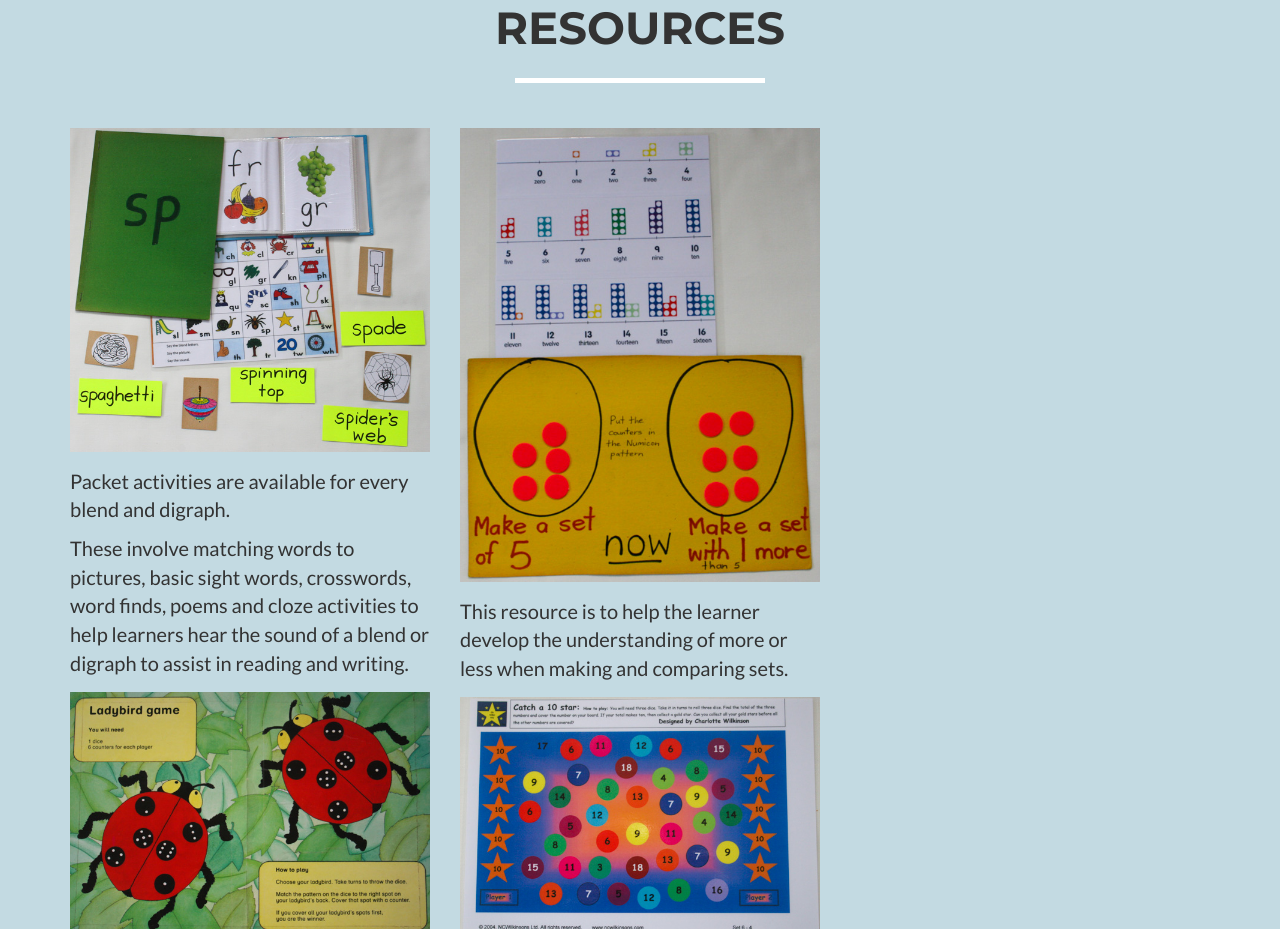
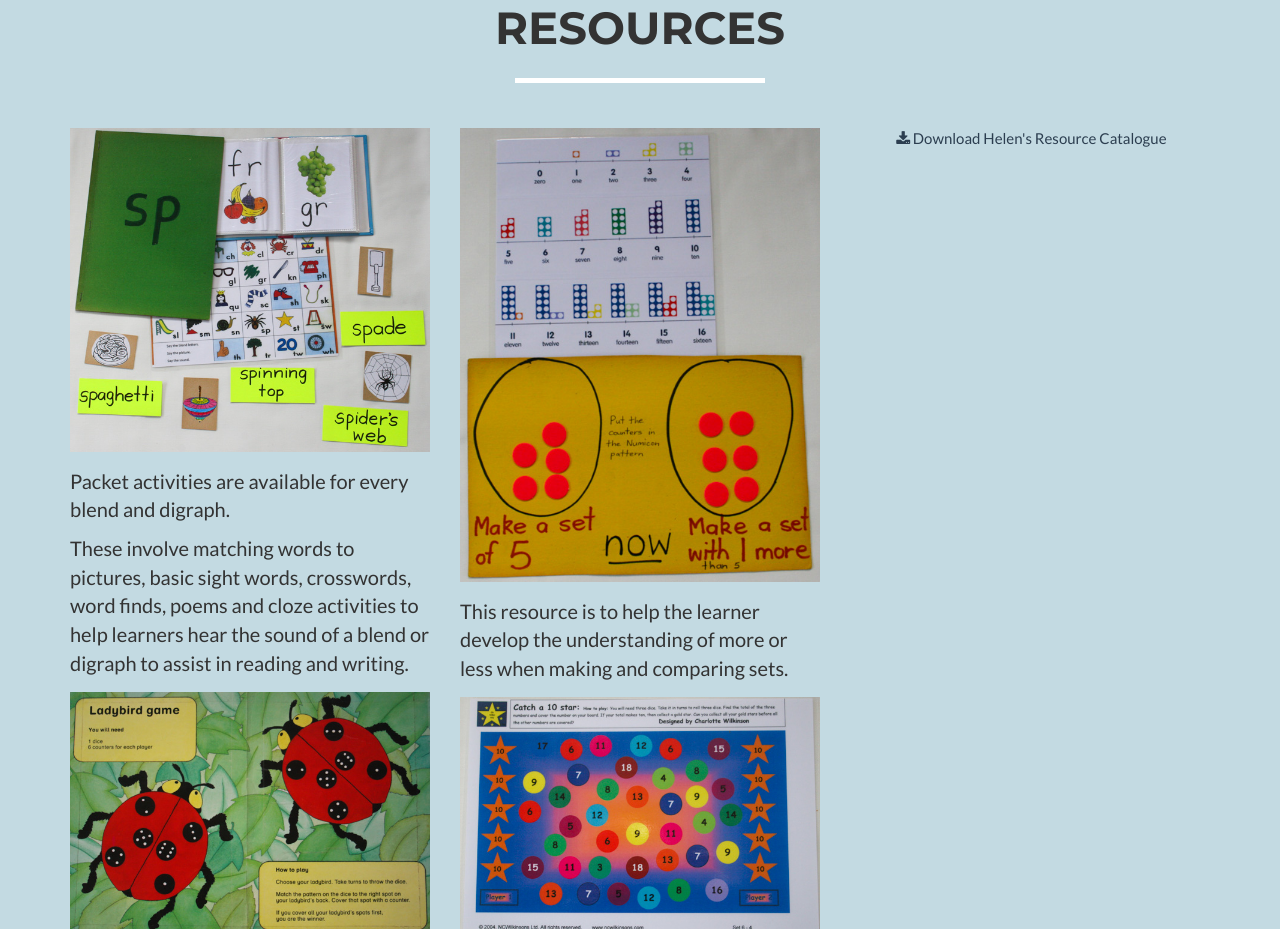
Before and after one commit to ericwillems/helens.education, a plain HTML site: page index.html in a window 1280 px wide. Shown: the part 1732-2661 px from the top of the page. Drawn offline with nearby package versions, Linux system fonts and the light colour scheme.

Commit message:
Added catalogue

```diff
--- a/index.html
+++ b/index.html
@@ -155,6 +155,7 @@
                 </div>
                 <div class="col-lg-4 text-center" style="padding-top: 1em;">
                     <div class="fb-post" data-href="https://www.facebook.com/media/set/?set=a.828402700618578.1073741828.700020426790140&amp;type=1&amp;l=740f2e1a1f" data-width="390"><div class="fb-xfbml-parse-ignore"></div></div>
+                    <a href="HelensEducationCatalogue.pdf"><i class="fa fa-fw fa-download"></i>Download Helen's Resource Catalogue</a>
                 </div>
             </div>
         </div>
```
Also changed, not shown: 1 other file.
